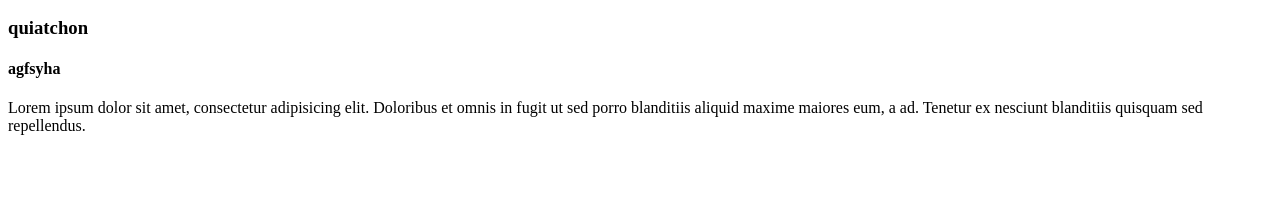
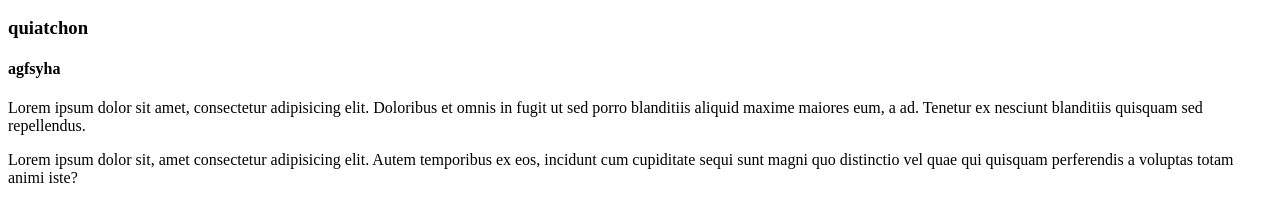
Before and after one commit to margarette15/firsttimer, a plain HTML site: page index.html in a window 1280 px wide. Shown: the part 110-332 px from the top of the page. Drawn offline with Linux system fonts and the light colour scheme.

Commit message:
<shutup>

```diff
--- a/index.html
+++ b/index.html
@@ -12,6 +12,8 @@
         <p>Lorem ipsum dolor sit amet, consectetur adipisicing elit. Doloribus et omnis in fugit ut sed porro blanditiis
             aliquid maxime maiores eum, a ad. Tenetur ex nesciunt blanditiis quisquam sed repellendus.</p>
     </h1>
+    <p>Lorem ipsum dolor sit, amet consectetur adipisicing elit. Autem temporibus ex eos, incidunt cum cupiditate sequi
+        sunt magni quo distinctio vel quae qui quisquam perferendis a voluptas totam animi iste?</p>
 </head>
 
 <body>
```
